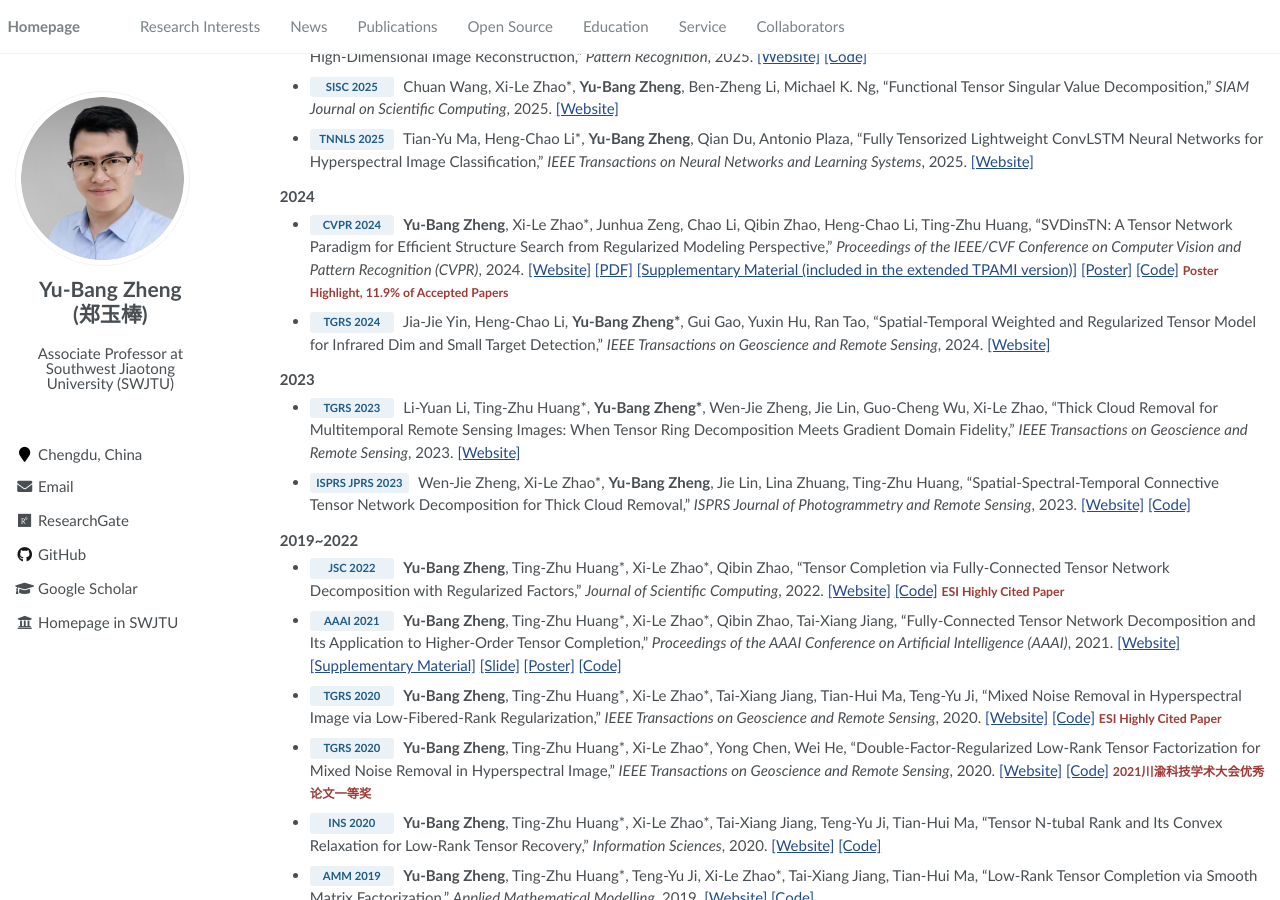
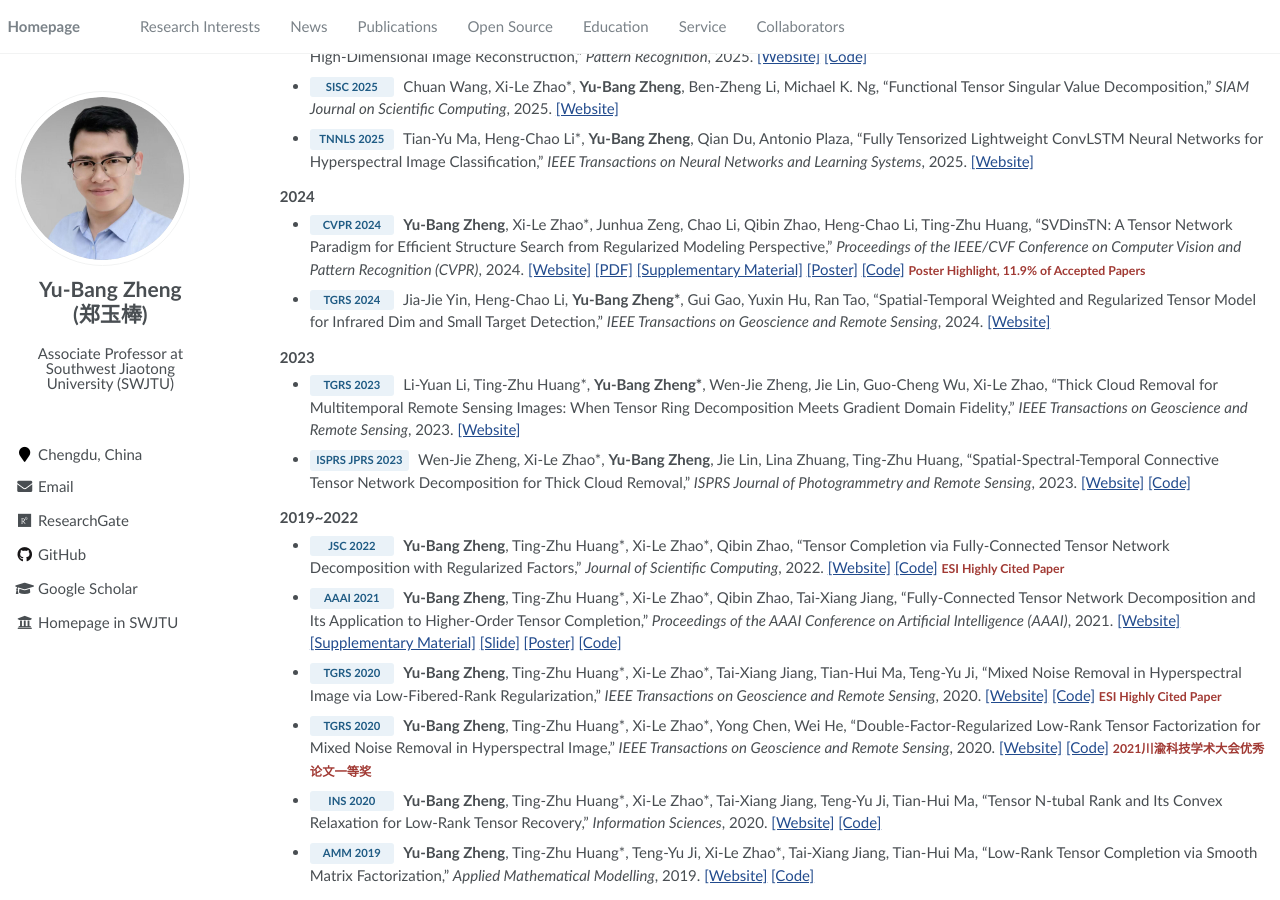
Before and after one commit to YuBangZheng/yubangzheng.github.io, a Jekyll site: the page built from pages/about.md, in a window 1280 px wide and 900 px high, scrolled down 1384 px. Built offline with Jekyll 4.4.1, drawn with Linux system fonts in a browser that asks for light colours.

Commit message:
Update about.md

```diff
--- a/pages/about.md
+++ b/pages/about.md
@@ -95,7 +95,7 @@
 
 ### 2024
 
-- <span class="pub-venue">CVPR 2024</span> **Yu-Bang Zheng**, Xi-Le Zhao\*, Junhua Zeng, Chao Li, Qibin Zhao, Heng-Chao Li, Ting-Zhu Huang, “SVDinsTN: A Tensor Network Paradigm for Efficient Structure Search from Regularized Modeling Perspective,” _Proceedings of the IEEE/CVF Conference on Computer Vision and Pattern Recognition (CVPR)_, 2024. [[Website]](https://ieeexplore.ieee.org/abstract/document/10655696) [[PDF]](https://openaccess.thecvf.com/content/CVPR2024/papers/Zheng_SVDinsTN_A_Tensor_Network_Paradigm_for_Efficient_Structure_Search_from_CVPR_2024_paper.pdf) [[Supplementary Material (included in the extended TPAMI version)]](https://ieeexplore.ieee.org/document/11699103) [[Poster]](https://yubangzheng.github.io/papers/Poster_SVDinsTN.pdf) [[Code]](https://yubangzheng.github.io/codes/code_SVDinsTN.zip) <span class="publication-note">Poster Highlight, 11.9% of Accepted Papers</span>
+- <span class="pub-venue">CVPR 2024</span> **Yu-Bang Zheng**, Xi-Le Zhao\*, Junhua Zeng, Chao Li, Qibin Zhao, Heng-Chao Li, Ting-Zhu Huang, “SVDinsTN: A Tensor Network Paradigm for Efficient Structure Search from Regularized Modeling Perspective,” _Proceedings of the IEEE/CVF Conference on Computer Vision and Pattern Recognition (CVPR)_, 2024. [[Website]](https://ieeexplore.ieee.org/abstract/document/10655696) [[PDF]](https://openaccess.thecvf.com/content/CVPR2024/papers/Zheng_SVDinsTN_A_Tensor_Network_Paradigm_for_Efficient_Structure_Search_from_CVPR_2024_paper.pdf) [[Supplementary Material]](https://ieeexplore.ieee.org/document/11699103) [[Poster]](https://yubangzheng.github.io/papers/Poster_SVDinsTN.pdf) [[Code]](https://yubangzheng.github.io/codes/code_SVDinsTN.zip) <span class="publication-note">Poster Highlight, 11.9% of Accepted Papers</span>
 
 - <span class="pub-venue">TGRS 2024</span> Jia-Jie Yin, Heng-Chao Li, **Yu-Bang Zheng\***, Gui Gao, Yuxin Hu, Ran Tao, “Spatial-Temporal Weighted and Regularized Tensor Model for Infrared Dim and Small Target Detection,” _IEEE Transactions on Geoscience and Remote Sensing_, 2024. [[Website]](https://ieeexplore.ieee.org/document/10583915/)
 
```
